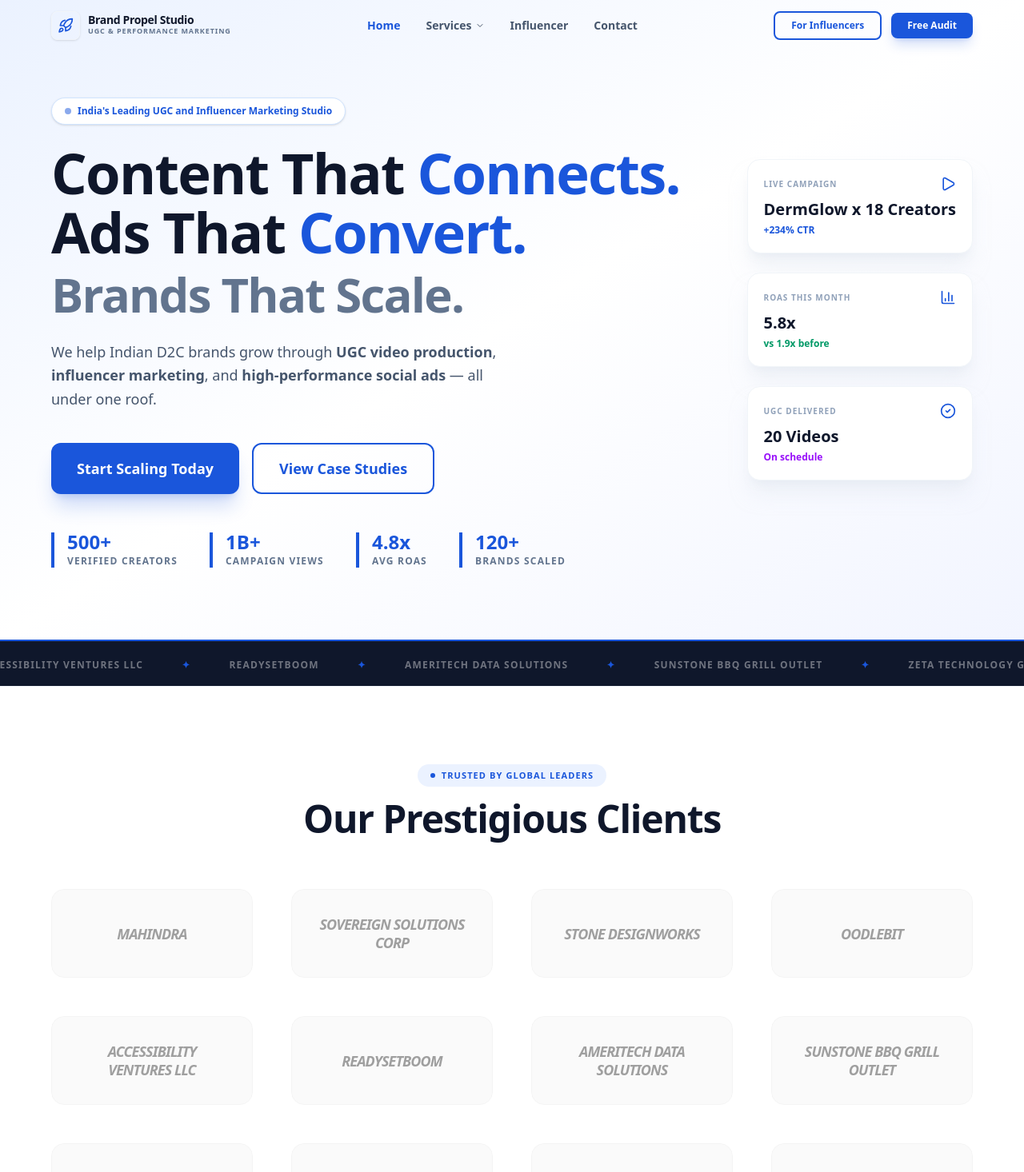
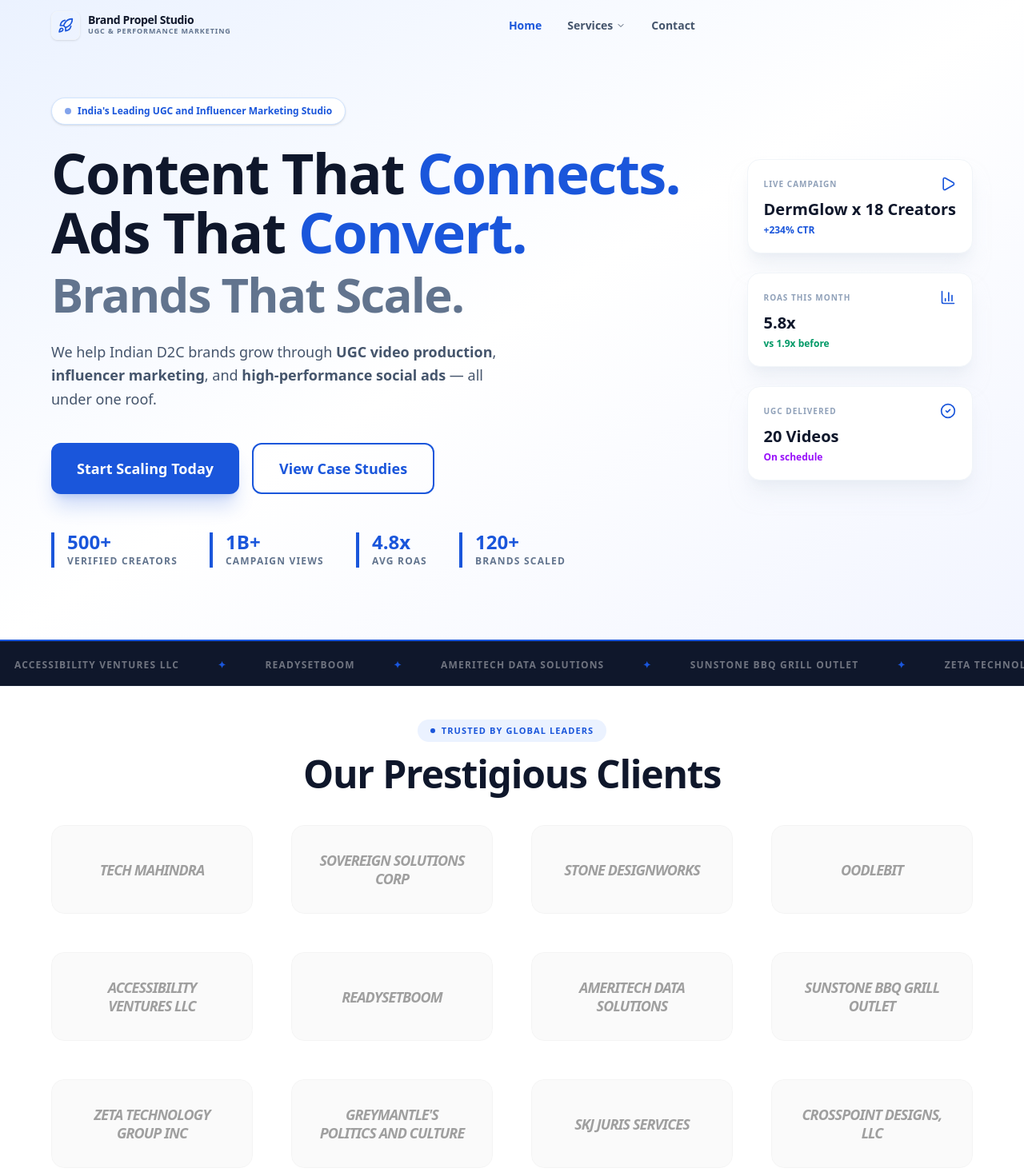
Before and after one commit to nida-afk/Nida-Aziz-Shaikh, a React (Vite) app: page / in a window 1280 px wide. Shown: the top 1466 px of the page at 80% size. Built offline with nearby package versions, Linux system fonts and the light colour scheme.

Commit message:
feat: Update client names and testimonials
Replaces outdated client names and testimonial company references with more current information. This ensures the displayed client and testimonial data accurately reflects current partnerships.

```diff
--- a/src/App.tsx
+++ b/src/App.tsx
@@ -36,7 +36,7 @@
 const G1 = "#F4F4FA"; // Background Gray
 
 const CLIENTS = [
-  "Mahindra",
+  "Tech Mahindra",
   "Sovereign Solutions Corp",
   "Stone DesignWorks",
   "Oodlebit",
@@ -66,7 +66,7 @@
 const TESTIMONIALS = [
   {
     name: "Project Manager",
-    role: "Mahindra",
+    role: "Tech Mahindra",
     text: "Codism's technical expertise and commitment to quality were evident throughout our digital transformation journey. They delivered a robust solution that exceeded our expectations.",
     avatar: "M",
     col: "#E31837"
@@ -86,19 +86,22 @@
     col: "#7C3AED"
   },
   {
-    name: "CTO",
-    role: "Oodlebit",
-    text: "Their development process is transparent and efficient. They helped us launch our platform ahead of schedule with zero major bugs.",
-    avatar: "O",
+    name: "Operations Director",
+    role: "Onsite Storage Solutions",
+    text: "Codism built a custom inventory and rental management system that transformed our business. Their technical depth and ability to solve complex logistics challenges are unmatched.",
+    avatar: "OSS",
     col: "#F97316"
   },
 ];
 
 const CASE_STUDIES = [
-  { brand: "DermGlow India", cat: "Skincare D2C", result: "5.2x ROAS", sub: "UGC Testimonials + Meta Ads — 60 days", col: B, bg: "#EBF2FF" },
-  { brand: "FitCore", cat: "Health & Fitness", result: "3.1x CVR", sub: "Creator Reels + Google Performance Max", col: "#7C3AED", bg: "#F3E8FF" },
-  { brand: "UrbanNest", cat: "Home Decor", result: "Rs 2.4Cr Q1", sub: "Influencer Campaigns + Performance Ads", col: "#F97316", bg: "#FFF4ED" },
-  { brand: "SipFresh", cat: "Beverage D2C", result: "400% Growth", sub: "Lifestyle UGC + Meta Scale Campaigns", col: "#059669", bg: "#ECFDF5" },
+  { brand: "Tech Mahindra", cat: "Enterprise Solutions", result: "30% Efficiency Gain", sub: "Digital Transformation & Staff Augmentation", col: B, bg: "#EBF2FF" },
+  { brand: "Sovereign Solutions", cat: "Custom Software", result: "Scalable Architecture", sub: "End-to-End IT Consulting & Development", col: "#7C3AED", bg: "#F3E8FF" },
+  { brand: "Oodlebit", cat: "Fintech / Crypto", result: "Secure Exchange", sub: "Cryptocurrency Trading Platform Development", col: "#F97316", bg: "#FFF4ED" },
+  { brand: "Stone DesignWorks", cat: "UI/UX & Web", result: "Modern Interface", sub: "Creative Design & Frontend Engineering", col: "#059669", bg: "#ECFDF5" },
+  { brand: "ReadySetBoom", cat: "Digital Marketing", result: "4x ROAS", sub: "Performance Strategy & Campaign Management", col: "#0EA5E9", bg: "#E0F2FE" },
+  { brand: "Sunset BBQ Grill", cat: "E-commerce", result: "40% Sales Boost", sub: "Magento to Shopify Migration & SEO", col: "#DC2626", bg: "#FEF2F2" },
+  { brand: "Cross Point Design", cat: "Web Development", result: "Responsive Design", sub: "Custom Web Solutions for Creative Agencies", col: "#0D9488", bg: "#F0FDFA" },
 ];
 
 const PROCESS = [
@@ -267,13 +270,10 @@
             )}
           </AnimatePresence>
         </div>
-        <button className={`text-sm font-semibold transition-colors ${page === "influencer" ? "text-brand" : "text-slate-600 hover:text-brand"}`} onClick={() => setPage("influencer")}>Influencer</button>
         <button className={`text-sm font-semibold transition-colors ${page === "contact" ? "text-brand" : "text-slate-600 hover:text-brand"}`} onClick={() => setPage("contact")}>Contact</button>
       </div>
 
       <div className="flex gap-3 items-center">
-        <button className="hidden sm:inline-flex px-5 py-2 rounded-lg border-2 border-brand text-brand font-bold text-xs hover:bg-brand-light transition-all" onClick={() => setPage("influencer")}>For Influencers</button>
-        <button className="px-5 py-2 rounded-lg bg-brand text-white font-bold text-xs hover:bg-brand-dark shadow-lg shadow-brand/20 transition-all" onClick={() => setPage("contact")}>Free Audit</button>
         <button className="md:hidden text-slate-900" onClick={() => setIsOpen(!isOpen)}>
           {isOpen ? <X /> : <Menu />}
         </button>
@@ -293,7 +293,7 @@
               <button onClick={() => setIsOpen(false)}><X className="text-slate-900" /></button>
             </div>
             <div className="flex flex-col gap-4 mt-8">
-              {["Home", "Influencer", "Contact"].map(item => (
+              {["Home", "Contact"].map(item => (
                 <button
                   key={item}
                   className="text-2xl font-bold text-slate-900 text-left"
@@ -340,8 +340,8 @@
         </div>
         {[
           { t: "Services", ls: [{ l: "UGC Production", p: "svc-ugc" }, { l: "Influencer Marketing", p: "svc-influencer" }, { l: "Social Media Ads", p: "svc-social-ads" }, { l: "Performance Marketing", p: "svc-performance" }, { l: "AEO Services", p: "svc-aeo" }, { l: "Design & Dev", p: "svc-design" }] },
-          { t: "Company", ls: [{ l: "About Us", p: "about" }, { l: "Influencer", p: "influencer" }, { l: "Blog", p: "blog" }, { l: "Contact", p: "contact" }] },
-          { t: "Contact", ls: [{ l: "hello@brandpropelstudio.in", p: "" }, { l: "+91 98765 43210", p: "" }, { l: "Mumbai, India", p: "" }, { l: "Bangalore, India", p: "" }] },
+          { t: "Company", ls: [{ l: "About Us", p: "about" }, { l: "Blog", p: "blog" }, { l: "Contact", p: "contact" }] },
+          { t: "Contact", ls: [{ l: "hello@brandpropelstudio.in", p: "" }, { l: "+91 98765 43210", p: "" }, { l: "Pune, India", p: "" }] },
         ].map((col, i) => (
           <div key={i}>
             <div className="text-[11px] font-bold text-slate-500 uppercase tracking-widest mb-6">{col.t}</div>
@@ -375,9 +375,9 @@
 
 function ClientLogos() {
   return (
-    <section className="py-24 px-[5%] bg-white border-y border-slate-100">
+    <section className="py-10 px-[5%] bg-white border-y border-slate-100">
       <div className="max-w-6xl mx-auto">
-        <div className="text-center mb-16">
+        <div className="text-center mb-10">
           <Label>Trusted By Global Leaders</Label>
           <h2 className="text-3xl md:text-5xl font-extrabold text-slate-900 tracking-tight">Our Prestigious Clients</h2>
         </div>
@@ -400,9 +400,9 @@
 function Testimonials() {
   const [ref, inView] = useInView(0.05);
   return (
-    <section ref={ref as any} className="py-24 px-[5%] bg-slate-50">
+    <section ref={ref as any} className="py-10 px-[5%] bg-slate-50">
       <div className="max-w-6xl mx-auto">
-        <div className="text-center mb-16">
+        <div className="text-center mb-10">
           <Label>Client Success Stories</Label>
           <h2 className="text-3xl md:text-5xl font-extrabold text-slate-900 tracking-tight mb-4">Verified Reviews from Clutch</h2>
           <div className="flex items-center justify-center gap-2 text-brand font-bold">
@@ -557,8 +557,8 @@
       <ClientLogos />
 
       {/* SERVICES */}
-      <section ref={svcRef as any} className="py-24 px-[5%] bg-white">
-        <div className="text-center mb-16">
+      <section ref={svcRef as any} className="py-10 px-[5%] bg-white">
+        <div className="text-center mb-10">
           <Label>What We Do</Label>
           <motion.h2
             initial={{ opacity: 0, y: 20 }}
@@ -601,8 +601,8 @@
       </section>
 
       {/* CASE STUDIES */}
-      <section ref={workRef as any} className="py-24 px-[5%] bg-slate-50">
-        <div className="flex flex-col md:flex-row justify-between items-end gap-6 mb-16">
+      <section ref={workRef as any} className="py-10 px-[5%] bg-slate-50">
+        <div className="flex flex-col md:flex-row justify-between items-end gap-6 mb-10">
           <div>
             <Label>Our Work</Label>
             <motion.h2
@@ -635,10 +635,10 @@
       </section>
 
       {/* PROCESS */}
-      <section ref={processRef as any} className="py-24 px-[5%] bg-slate-900 text-white overflow-hidden relative">
+      <section ref={processRef as any} className="py-10 px-[5%] bg-slate-900 text-white overflow-hidden relative">
         <div className="absolute left-[-10%] bottom-[-10%] w-[40%] aspect-square rounded-full bg-brand/10 blur-[120px]" />
 
-        <div className="grid grid-cols-1 lg:grid-cols-2 gap-20 items-center relative z-10">
+        <div className="grid grid-cols-1 lg:grid-cols-2 gap-12 items-center relative z-10">
           <div>
             <Label>How We Work</Label>
             <motion.h2
@@ -681,55 +681,7 @@
         </div>
       </section>
 
-      {/* PRICING */}
-      <section ref={priceRef as any} className="py-24 px-[5%] bg-white">
-        <div className="text-center mb-16">
-          <Label>Pricing</Label>
-          <motion.h2
-            initial={{ opacity: 0, y: 20 }}
-            animate={priceInView ? { opacity: 1, y: 0 } : {}}
-            className="text-3xl md:text-5xl font-extrabold tracking-tight text-slate-900"
-          >
-            Transparent. <span className="text-brand">No Hidden Fees.</span>
-          </motion.h2>
-        </div>
 
-        <div className="grid grid-cols-1 md:grid-cols-3 gap-8 max-w-6xl mx-auto">
-          {PRICING.map((p, i) => (
-            <motion.div
-              key={i}
-              initial={{ opacity: 0, y: 20 }}
-              animate={priceInView ? { opacity: 1, y: 0 } : {}}
-              transition={{ delay: i * 0.1 }}
-              className={`rounded-3xl p-10 relative overflow-hidden flex flex-col ${p.hot ? "bg-brand text-white shadow-2xl shadow-brand/30 scale-105 z-10" : "bg-white border border-slate-100 shadow-lg shadow-slate-200/50"}`}
-            >
-              {p.hot && <div className="absolute top-6 right-6 bg-white/20 text-white text-[10px] font-bold px-3 py-1 rounded-full uppercase tracking-widest">Most Popular</div>}
-
-              <div className={`text-xs font-bold uppercase tracking-widest mb-4 ${p.hot ? "text-white/60" : "text-brand"}`}>{p.plan}</div>
-              <div className="flex items-baseline gap-1 mb-2">
-                <span className="text-4xl font-extrabold">{p.price}</span>
-                <span className={`text-sm ${p.hot ? "text-white/60" : "text-slate-500"}`}>{p.period}</span>
-              </div>
-              <p className={`text-sm mb-8 leading-relaxed ${p.hot ? "text-white/70" : "text-slate-500"}`}>{p.desc}</p>
-
-              <div className={`border-t mb-8 pt-8 flex-1 ${p.hot ? "border-white/10" : "border-slate-100"}`}>
-                <div className="flex flex-col gap-4">
-                  {p.features.map((f, j) => (
-                    <div key={j} className="flex gap-3 items-start text-sm">
-                      <CheckCircle2 className={`w-5 h-5 shrink-0 ${p.hot ? "text-white" : "text-brand"}`} />
-                      <span className={p.hot ? "text-white/90" : "text-slate-600"}>{f}</span>
-                    </div>
-                  ))}
-                </div>
-              </div>
-
-              <button className={`w-full py-4 rounded-xl font-bold transition-all ${p.hot ? "bg-white text-brand hover:bg-brand-muted" : "bg-brand text-white hover:bg-brand-dark"}`} onClick={() => setPage("contact")}>
-                {p.cta}
-              </button>
-            </motion.div>
-          ))}
-        </div>
-      </section>
 
       {/* CTA BAND */}
       <Testimonials />
@@ -963,7 +915,7 @@
       </section>
 
       {/* CATEGORIES */}
-      <section ref={netRef as any} className="py-24 px-[5%] bg-slate-50">
+      <section ref={netRef as any} className="py-16 px-[5%] bg-slate-50">
         <div className="max-w-6xl mx-auto">
           <div className="text-center mb-16">
             <Label>Our Network</Label>
@@ -993,7 +945,7 @@
       </section>
 
       {/* PROCESS */}
-      <section className="py-24 px-[5%] bg-white">
+      <section className="py-16 px-[5%] bg-white">
         <div className="max-w-6xl mx-auto grid grid-cols-1 lg:grid-cols-2 gap-20 items-center">
           <div>
             <Label>How it Works</Label>
@@ -1035,7 +987,7 @@
       </section>
 
       {/* JOIN AS INFLUENCER */}
-      <section className="py-24 px-[5%] bg-slate-900 text-white">
+      <section className="py-16 px-[5%] bg-slate-900 text-white">
         <div className="max-w-6xl mx-auto bg-brand rounded-3xl p-10 md:p-20 relative overflow-hidden">
           <div className="absolute right-0 top-0 w-1/2 h-full bg-white/5 -skew-x-12 translate-x-1/4" />
           <div className="relative z-10 grid grid-cols-1 lg:grid-cols-2 gap-16 items-center">
@@ -1084,7 +1036,7 @@
 
 function CTABand({ setPage }: { setPage: (p: string) => void }) {
   return (
-    <section className="py-24 px-[5%] bg-gradient-to-br from-brand to-brand-dark text-center relative overflow-hidden">
+    <section className="py-16 px-[5%] bg-gradient-to-br from-brand to-brand-dark text-center relative overflow-hidden">
       <div className="absolute inset-0 opacity-10" style={{ backgroundImage: "radial-gradient(circle at 2px 2px, white 1px, transparent 0)", backgroundSize: "32px 32px" }} />
 
       <div className="relative z-10">
@@ -1136,7 +1088,7 @@
         </div>
       </section>
 
-      <section ref={ref as any} className="py-24 px-[5%] bg-white">
+      <section ref={ref as any} className="py-16 px-[5%] bg-white">
         <div className="max-w-6xl mx-auto grid grid-cols-1 lg:grid-cols-2 gap-20 items-start">
           <div>
             <Label>What is Included</Label>
```
